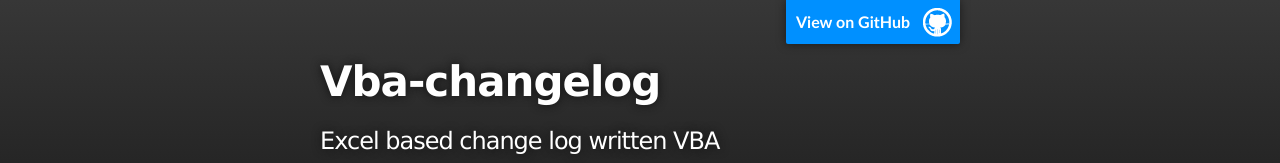
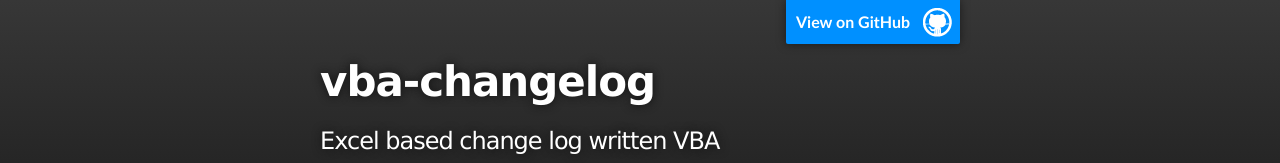
Before and after one commit to steveno/vba-changelog, a plain HTML site: page index.html in a window 1280 px wide. Shown: the top 163 px of the page. Drawn offline with Linux system fonts and the light colour scheme.

Commit message:
Fix capitalization of title

```diff
--- a/index.html
+++ b/index.html
@@ -18,7 +18,7 @@
         <header class="inner">
           <a id="forkme_banner" href="https://github.com/steveno/vba-changelog">View on GitHub</a>
 
-          <h1 id="project_title">Vba-changelog</h1>
+          <h1 id="project_title">vba-changelog</h1>
           <h2 id="project_tagline">Excel based change log written VBA</h2>
 
             <section id="downloads">
```
